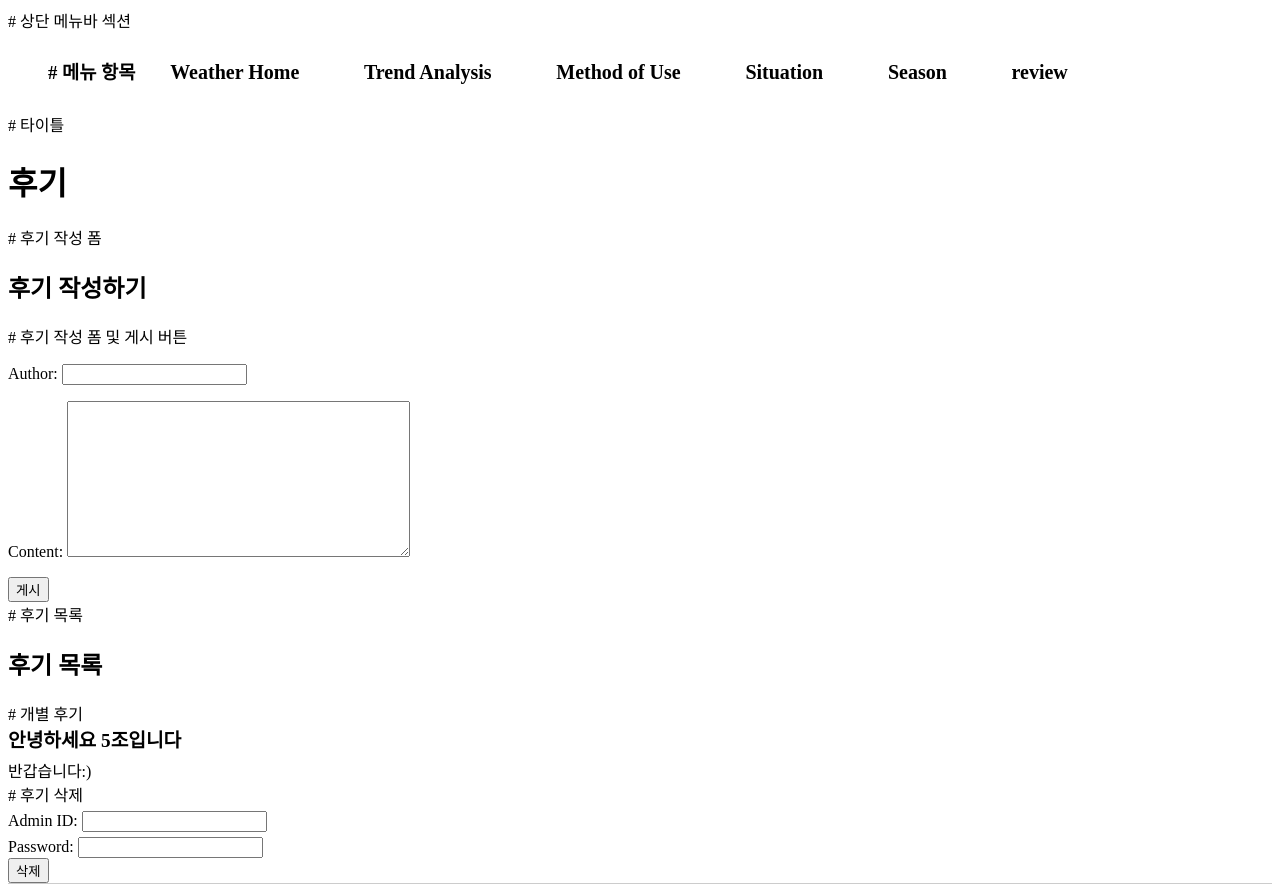
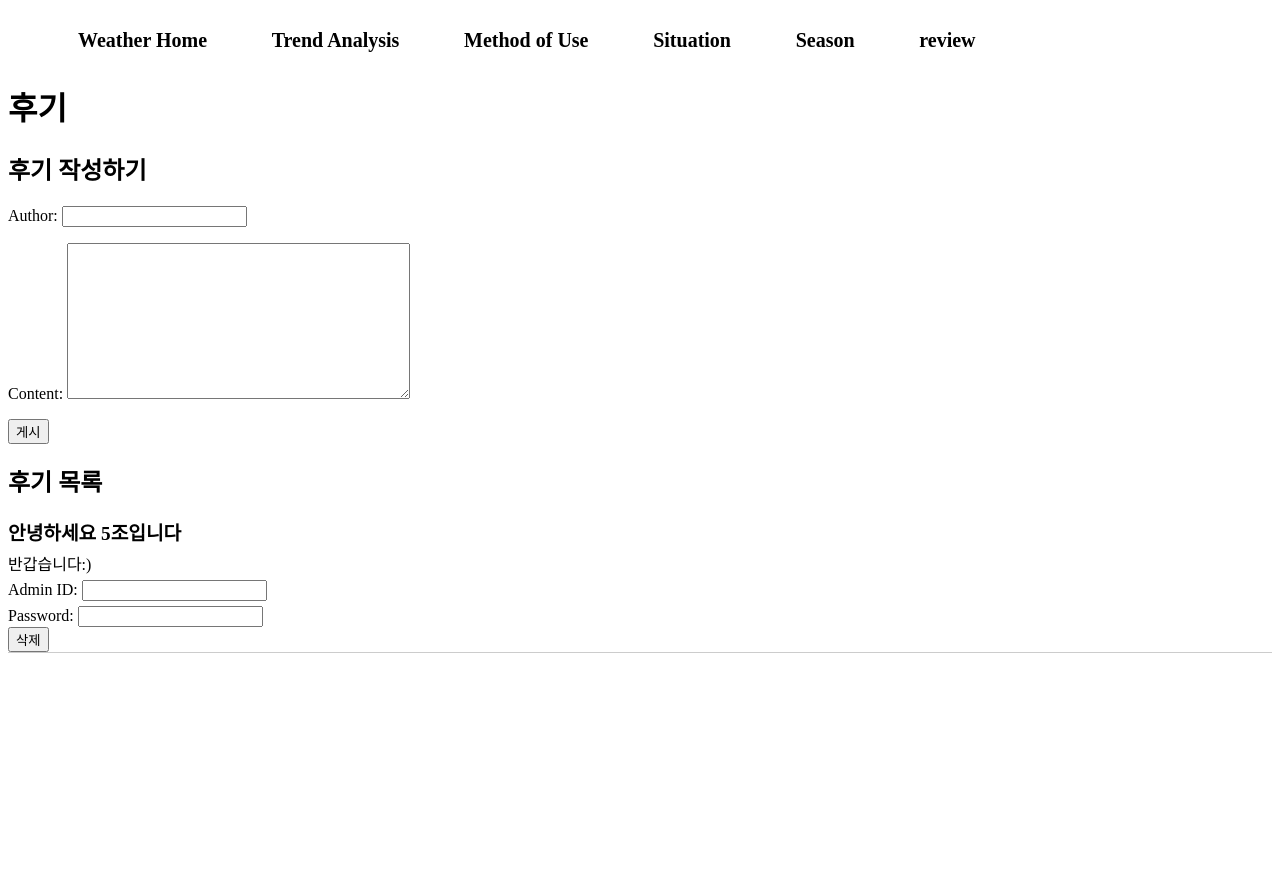
Before and after one commit to open555/open55555, a Django app: page /qna/ in a window 1280 px wide. After the commit the page ends 653 px from the top, so only its background shows below. Run offline with Django 5.2, Linux system fonts and the light colour scheme; data comes from the database, SQL or seed files in the repository.

Commit message:
Update qna.html
Signed-off-by: yyejinn <yyejin7@naver.com>

```diff
--- a/myapp/templates/myapp/qna.html
+++ b/myapp/templates/myapp/qna.html
@@ -8,12 +8,12 @@
     <link rel="stylesheet" type="text/css" href="{% static 'myapp/qna_style.css' %}">
 </head>
 <body>
-    # 상단 메뉴바 섹션
+    <!-- 상단 메뉴바 섹션 -->
     <h3 class="menu-bar con-min-width">
         <div class="con">
             <nav class="menu-bar__menu-box-1">
                 <ul>
-                    # 메뉴 항목
+                    <!-- 메뉴 항목 -->
                     <li><a href="{% url 'weather' %}">Weather Home</a></li>
                     <li><a href="{% url 'trend' %}">Trend Analysis</a></li>
                     <li><a href="{% url 'method_of_use' %}">Method of Use</a></li>
@@ -24,13 +24,13 @@
             </nav>
         </div>
     </h3>
-    # 타이틀
+    <!-- 타이틀 -->
     <h1>후기</h1>
     <div class="container">
-        # 후기 작성 폼
+        <!-- 후기 작성 폼 -->
         <div class="review-form">
             <h2>후기 작성하기</h2>
-             # 후기 작성 폼 및 게시 버튼
+            <!-- 후기 작성 폼 및 게시 버튼 -->
             <form method="post" action="{% url 'post_review' %}">
                 {% csrf_token %}
                 {{ review_form.as_p }}
@@ -38,16 +38,16 @@
             </form>
         </div>
 
-        # 후기 목록
+        <!-- 후기 목록 -->
         <div class="question-list">
             <h2>후기 목록</h2>
             {% for review in reviews %}
-            # 개별 후기
+            <!-- 개별 후기 -->
             <div class="question-item">
                 <h3>{{ review.author }}</h3>
                 <p>{{ review.content }}</p>
 
-                # 후기 삭제
+                <!-- 후기 삭제 -->
                 <form method="post" action="{% url 'delete_review' review.id %}">
                     {% csrf_token %}
                     {{ admin_auth_form.as_p }}
@@ -55,7 +55,7 @@
                 </form>
             </div>
             {% empty %}
-            # 후기가 없을 경우 표시
+            <!-- 후기가 없을 경우 표시 -->
             <p>후기가 없습니다.</p>
             {% endfor %}
         </div>
```
